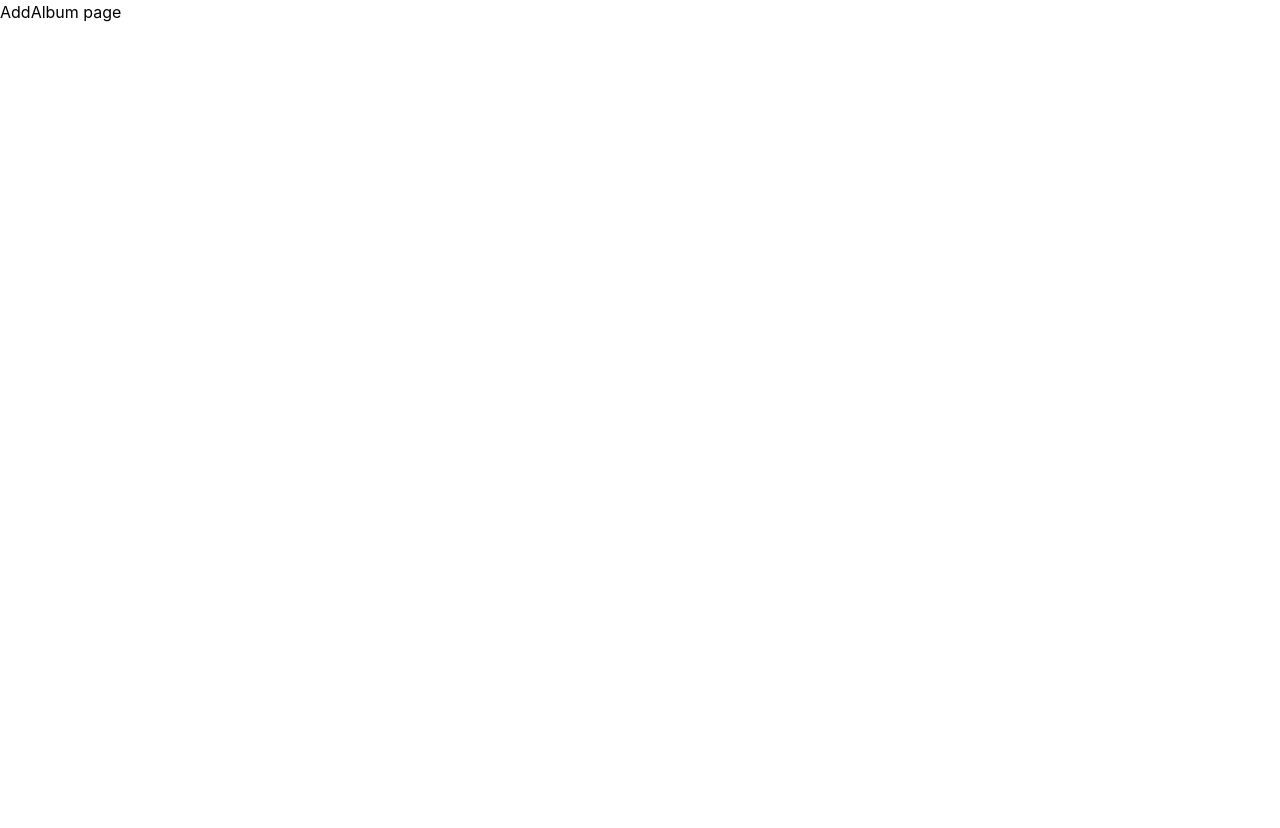
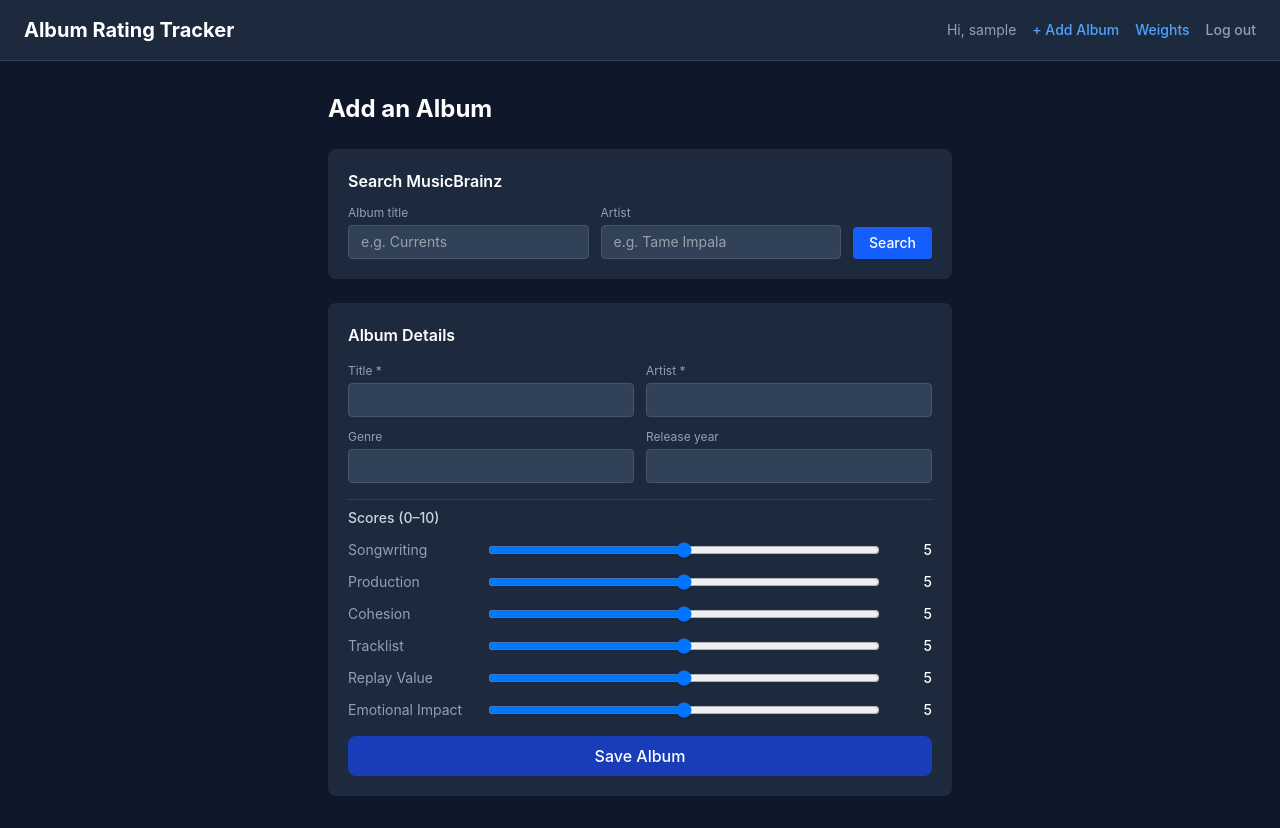
Before and after one commit to yorgo-haykal/album-rating-tracker, a React app in the folder frontend/: page /albums/add in a window 1280 px wide. Before the commit the page ends 800 px from the top, so only its background shows below. Built offline with nearby package versions, Linux system fonts and the light colour scheme; sample sign-in values are in the browser's storage; the HTML template or start-up script is replaced by a standard one.

Commit message:
AddAlbum page

```diff
--- a/frontend/src/pages/AddAlbum.jsx
+++ b/frontend/src/pages/AddAlbum.jsx
@@ -1,5 +1,255 @@
+import { useState } from 'react';
+import { useNavigate } from 'react-router-dom';
+import apiClient from '../api/client';
+import Navbar from '../components/Navbar';
+
+const CRITERIA = [
+  { key: 'songwritingScore', label: 'Songwriting' },
+  { key: 'productionScore', label: 'Production' },
+  { key: 'cohesionScore', label: 'Cohesion' },
+  { key: 'tracklistScore', label: 'Tracklist' },
+  { key: 'replayValueScore', label: 'Replay Value' },
+  { key: 'emotionalImpactScore', label: 'Emotional Impact' },
+];
+
 function AddAlbum() {
-  return <div>AddAlbum page</div>;
+  const navigate = useNavigate();
+
+  // Search state
+  const [searchTitle, setSearchTitle] = useState('');
+  const [searchArtist, setSearchArtist] = useState('');
+  const [searchResults, setSearchResults] = useState([]);
+  const [isSearching, setIsSearching] = useState(false);
+  const [searchError, setSearchError] = useState('');
+
+  // Form state
+  const [title, setTitle] = useState('');
+  const [artist, setArtist] = useState('');
+  const [genre, setGenre] = useState('');
+  const [releaseYear, setReleaseYear] = useState('');
+  const [scores, setScores] = useState({
+    songwritingScore: 5,
+    productionScore: 5,
+    cohesionScore: 5,
+    tracklistScore: 5,
+    replayValueScore: 5,
+    emotionalImpactScore: 5,
+  });
+
+  const [isSubmitting, setIsSubmitting] = useState(false);
+  const [submitError, setSubmitError] = useState('');
+
+  async function handleSearch(e) {
+    e.preventDefault();
+    setSearchError('');
+    setIsSearching(true);
+
+    const params = new URLSearchParams();
+    if (searchTitle.trim()) params.set('albumTitle', searchTitle.trim());
+    if (searchArtist.trim()) params.set('artist', searchArtist.trim());
+
+    try {
+      const results = await apiClient(`/musicbrainz/search?${params.toString()}`);
+      setSearchResults(results);
+    } catch (err) {
+      setSearchError(err.message);
+    } finally {
+      setIsSearching(false);
+    }
+  }
+
+  function handleSelectResult(result) {
+    setTitle(result.title);
+    setArtist(result.artist);
+    setReleaseYear(result.releaseYear ? String(result.releaseYear) : '');
+    // Genre isn't provided by MusicBrainz search results, so the user fills it in manually.
+    setSearchResults([]);
+  }
+
+  function handleScoreChange(key, value) {
+    setScores((prev) => ({ ...prev, [key]: parseFloat(value) }));
+  }
+
+  async function handleSubmit(e) {
+    e.preventDefault();
+    setSubmitError('');
+    setIsSubmitting(true);
+
+    try {
+      await apiClient('/albums', {
+        method: 'POST',
+        body: JSON.stringify({
+          title,
+          artist,
+          genre: genre || null,
+          releaseYear: releaseYear ? parseInt(releaseYear, 10) : null,
+          ...scores,
+        }),
+      });
+      navigate('/albums');
+    } catch (err) {
+      setSubmitError(err.message);
+    } finally {
+      setIsSubmitting(false);
+    }
+  }
+
+  const canSubmit = title.trim() && artist.trim();
+
+  return (
+    <div className="min-h-screen bg-slate-900">
+      <Navbar />
+
+      <div className="max-w-2xl mx-auto px-6 py-8">
+        <h1 className="text-2xl font-bold text-white mb-6">Add an Album</h1>
+
+        {/* Search section */}
+        <div className="bg-slate-800 rounded-lg p-5 mb-6">
+          <h2 className="text-white font-semibold mb-3">Search MusicBrainz</h2>
+          <form onSubmit={handleSearch} className="flex flex-wrap gap-3 items-end">
+            <div className="flex-1 min-w-[150px]">
+              <label className="block text-xs text-slate-400 mb-1">Album title</label>
+              <input
+                type="text"
+                value={searchTitle}
+                onChange={(e) => setSearchTitle(e.target.value)}
+                placeholder="e.g. Currents"
+                className="w-full px-3 py-1.5 bg-slate-700 border border-slate-600 rounded text-white text-sm focus:outline-none focus:ring-2 focus:ring-blue-500"
+              />
+            </div>
+            <div className="flex-1 min-w-[150px]">
+              <label className="block text-xs text-slate-400 mb-1">Artist</label>
+              <input
+                type="text"
+                value={searchArtist}
+                onChange={(e) => setSearchArtist(e.target.value)}
+                placeholder="e.g. Tame Impala"
+                className="w-full px-3 py-1.5 bg-slate-700 border border-slate-600 rounded text-white text-sm focus:outline-none focus:ring-2 focus:ring-blue-500"
+              />
+            </div>
+            <button
+              type="submit"
+              disabled={isSearching}
+              className="bg-blue-600 hover:bg-blue-700 disabled:bg-blue-800 text-white text-sm font-medium px-4 py-1.5 rounded transition-colors"
+            >
+              {isSearching ? 'Searching...' : 'Search'}
+            </button>
+          </form>
+
+          {searchError && (
+            <p className="text-red-400 text-sm mt-3">{searchError}</p>
+          )}
+
+          {searchResults.length > 0 && (
+            <div className="mt-4 space-y-2 max-h-64 overflow-y-auto">
+              {searchResults.map((result) => (
+                <button
+                  key={result.musicbrainzId}
+                  onClick={() => handleSelectResult(result)}
+                  className="w-full flex items-center gap-3 bg-slate-700 hover:bg-slate-600 rounded-lg p-2 text-left transition-colors"
+                >
+                  <img
+                    src={result.coverArtUrl}
+                    alt=""
+                    className="w-12 h-12 rounded object-cover bg-slate-600 flex-shrink-0"
+                    onError={(e) => { e.target.style.display = 'none'; }}
+                  />
+                  <div>
+                    <p className="text-white text-sm font-medium">{result.title}</p>
+                    <p className="text-slate-400 text-xs">
+                      {result.artist}
+                      {result.releaseYear && ` · ${result.releaseYear}`}
+                    </p>
+                  </div>
+                </button>
+              ))}
+            </div>
+          )}
+        </div>
+
+        {/* Album details form */}
+        <form onSubmit={handleSubmit} className="bg-slate-800 rounded-lg p-5 space-y-4">
+          <h2 className="text-white font-semibold">Album Details</h2>
+
+          <div className="grid grid-cols-2 gap-3">
+            <div>
+              <label className="block text-xs text-slate-400 mb-1">Title *</label>
+              <input
+                type="text"
+                value={title}
+                onChange={(e) => setTitle(e.target.value)}
+                required
+                className="w-full px-3 py-1.5 bg-slate-700 border border-slate-600 rounded text-white text-sm focus:outline-none focus:ring-2 focus:ring-blue-500"
+              />
+            </div>
+            <div>
+              <label className="block text-xs text-slate-400 mb-1">Artist *</label>
+              <input
+                type="text"
+                value={artist}
+                onChange={(e) => setArtist(e.target.value)}
+                required
+                className="w-full px-3 py-1.5 bg-slate-700 border border-slate-600 rounded text-white text-sm focus:outline-none focus:ring-2 focus:ring-blue-500"
+              />
+            </div>
+            <div>
+              <label className="block text-xs text-slate-400 mb-1">Genre</label>
+              <input
+                type="text"
+                value={genre}
+                onChange={(e) => setGenre(e.target.value)}
+                className="w-full px-3 py-1.5 bg-slate-700 border border-slate-600 rounded text-white text-sm focus:outline-none focus:ring-2 focus:ring-blue-500"
+              />
+            </div>
+            <div>
+              <label className="block text-xs text-slate-400 mb-1">Release year</label>
+              <input
+                type="number"
+                value={releaseYear}
+                onChange={(e) => setReleaseYear(e.target.value)}
+                className="w-full px-3 py-1.5 bg-slate-700 border border-slate-600 rounded text-white text-sm focus:outline-none focus:ring-2 focus:ring-blue-500"
+              />
+            </div>
+          </div>
+
+          <div className="pt-2 border-t border-slate-700 space-y-3">
+            <h3 className="text-slate-300 text-sm font-medium">Scores (0–10)</h3>
+            {CRITERIA.map(({ key, label }) => (
+              <div key={key} className="flex items-center gap-3">
+                <label className="text-slate-400 text-sm w-32 flex-shrink-0">{label}</label>
+                <input
+                  type="range"
+                  min="0"
+                  max="10"
+                  step="0.5"
+                  value={scores[key]}
+                  onChange={(e) => handleScoreChange(key, e.target.value)}
+                  className="flex-1"
+                />
+                <span className="text-white text-sm font-medium w-10 text-right">
+                  {scores[key]}
+                </span>
+              </div>
+            ))}
+          </div>
+
+          {submitError && (
+            <p className="text-red-400 text-sm bg-red-950/50 border border-red-900 rounded-lg px-3 py-2">
+              {submitError}
+            </p>
+          )}
+
+          <button
+            type="submit"
+            disabled={!canSubmit || isSubmitting}
+            className="w-full bg-blue-600 hover:bg-blue-700 disabled:bg-blue-800 disabled:cursor-not-allowed text-white font-medium py-2 rounded-lg transition-colors"
+          >
+            {isSubmitting ? 'Saving...' : 'Save Album'}
+          </button>
+        </form>
+      </div>
+    </div>
+  );
 }
 
 export default AddAlbum;
```
